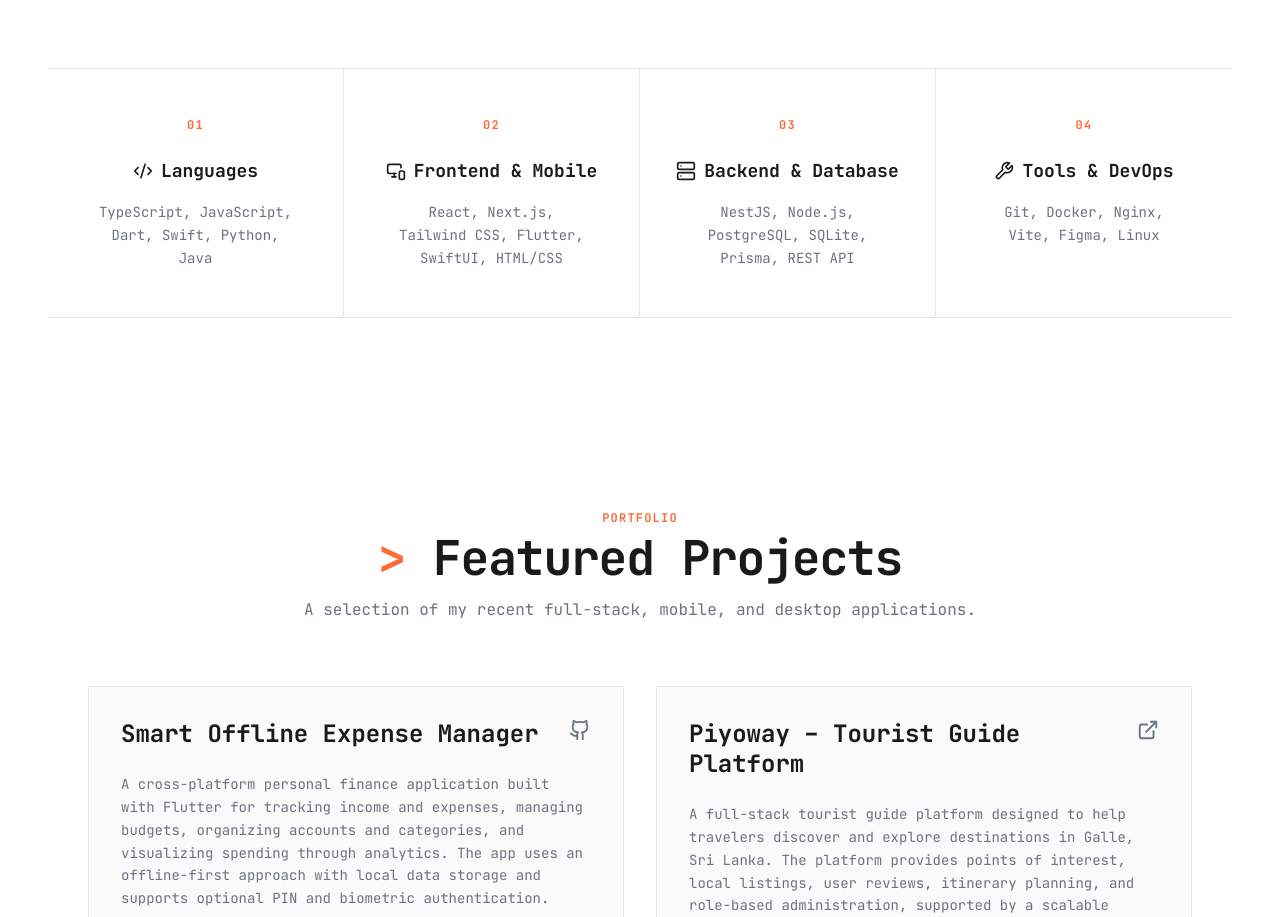
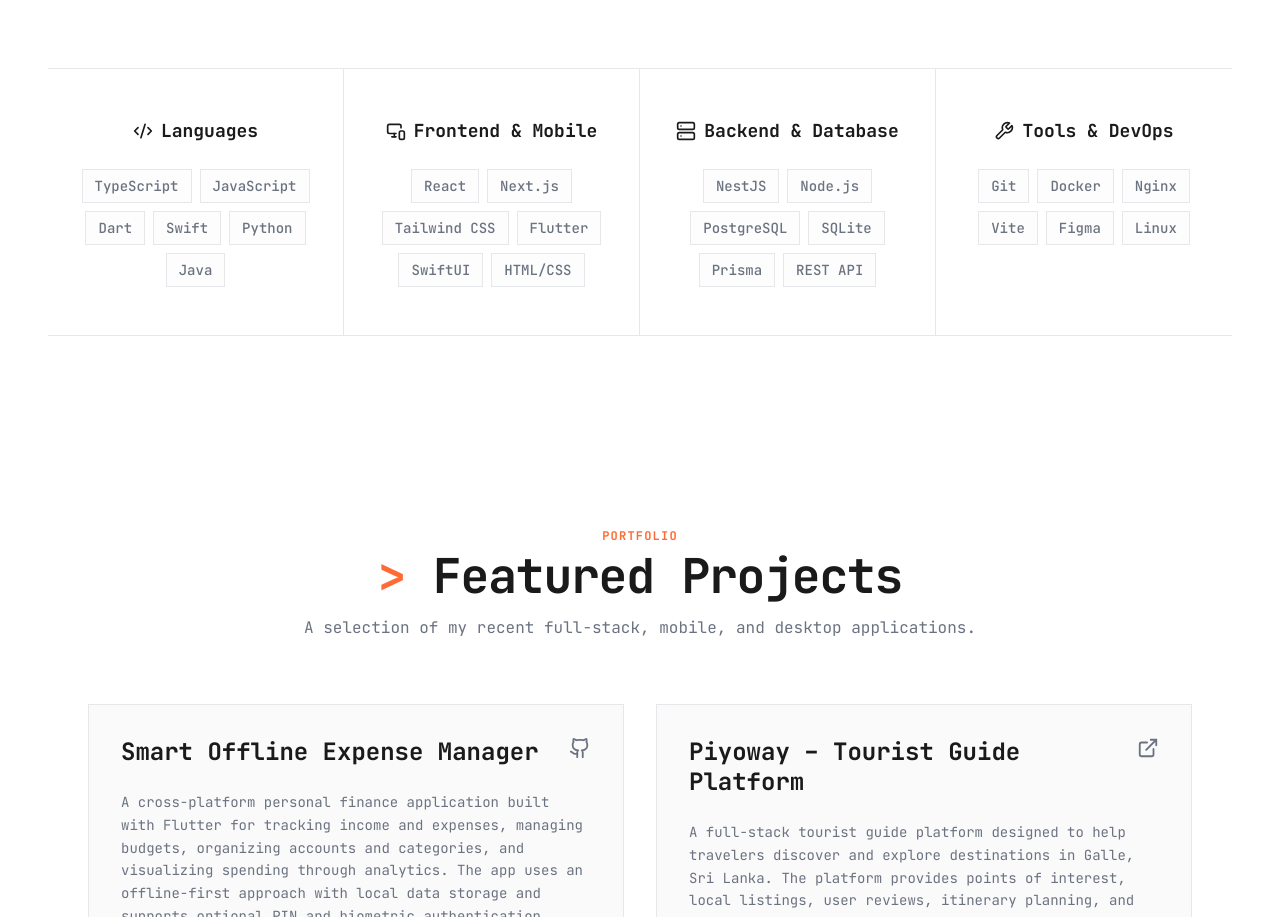
Before and after one commit to ThanojBuddhima/ThanojBuddhima.github.io, a React (Vite) app: page / in a window 1280 px wide. Shown: the part 2551-3468 px from the top of the page. Built offline with nearby package versions, Linux system fonts and the light colour scheme.

Commit message:
refactor: update build assets and modify Skills component structure

```diff
--- a/src/components/Skills.tsx
+++ b/src/components/Skills.tsx
@@ -67,18 +67,21 @@ export function Skills() {
               transition={{ duration: 0.5, delay: index * 0.1 }}
               className={`px-6 py-12 flex flex-col items-center text-center group bg-background hover:bg-secondary/20 transition-colors ${getBorderClasses(index)}`}
             >
-              <span className="text-[#FF6B35] text-xs font-bold tracking-widest mb-6">
-                0{index + 1}
-              </span>
-
-              <div className="flex items-center justify-center gap-2 mb-4 text-foreground group-hover:text-[#FF6B35] transition-colors">
+              <div className="flex items-center justify-center gap-2 mb-6 text-foreground group-hover:text-[#FF6B35] transition-colors">
                 {category.icon}
                 <h3 className="text-lg font-bold">{category.title}</h3>
               </div>
 
-              <p className="text-sm text-muted-foreground leading-relaxed max-w-[200px]">
-                {category.skills.join(', ')}
-              </p>
+              <div className="flex flex-wrap justify-center gap-2">
+                {category.skills.map((skill) => (
+                  <span
+                    key={skill}
+                    className="px-3 py-1.5 bg-secondary/20 text-muted-foreground text-sm font-medium border border-border rounded-none group-hover:border-[#FF6B35]/30 transition-colors"
+                  >
+                    {skill}
+                  </span>
+                ))}
+              </div>
             </motion.div>
           ))}
         </div>
```
Also changed, not shown: 5 other files (tests, documents, lock files or other folders).
